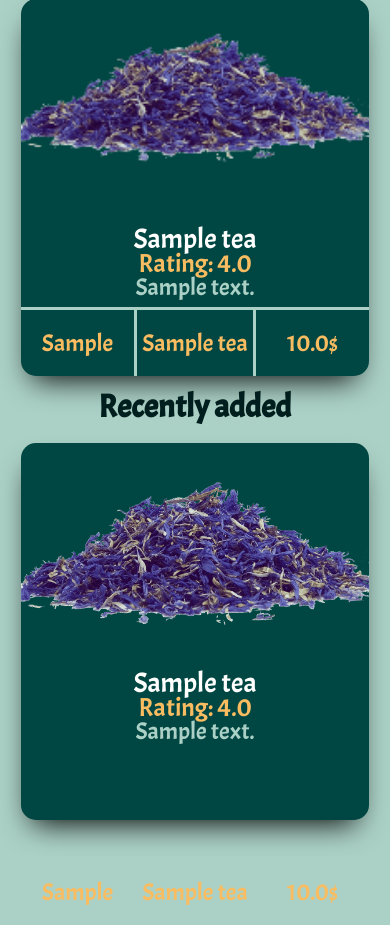
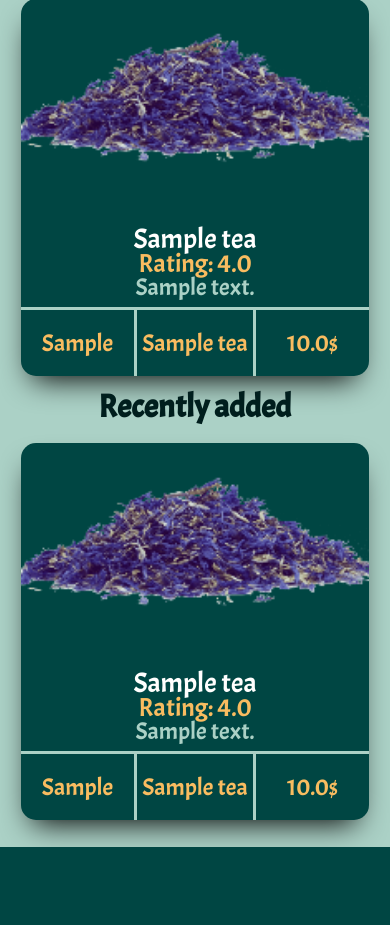
Before and after one commit to MrJustice/teamania, a Flask app: page / in a window 390 px wide. Shown: the part 173-1098 px from the top of the page. After the commit the page ends 1020 px from the top, so only its background shows below. Run offline with Flask 2, Linux system fonts and the light colour scheme; tables that the repository leaves empty hold one stand-in row (values such as "Sample post").

Commit message:
fixed gallery and index styles in mobile version

```diff
--- a/app/static/css/gallery_style.css
+++ b/app/static/css/gallery_style.css
@@ -139,7 +139,7 @@
 
 #search-results {
     display: flex;
-    justify-content: flex-start;
+    justify-content: center;
     flex-wrap: wrap;
 }
 
@@ -194,6 +194,7 @@
     -webkit-line-clamp: 7;
     overflow: hidden;
     text-overflow: ellipsis;
+    margin: 0;
 }
 
 .tea__info {
@@ -345,7 +346,7 @@
         width: 90%;
     }
 
-    #top-five-results {
+    #search-results{
         flex-direction: column;
     }
 
@@ -380,6 +381,7 @@
         font-size: 24px;
         line-height: 20px;
         padding: 1%;
+        overflow: hidden;;
     }
 
     .tea__info {
--- a/app/static/css/index_style.css
+++ b/app/static/css/index_style.css
@@ -70,6 +70,7 @@
     -webkit-line-clamp: 7;
     overflow: hidden;
     text-overflow: ellipsis;
+    margin: 0;
 }
 
 .tea__info {
@@ -222,7 +223,8 @@
         margin: 6% auto 2%;
     }
 
-    #top-five-results {
+    #top-five-results,
+    #last-ten-results {
         flex-direction: column;
     }
 
--- a/app/templates/gallery.html
+++ b/app/templates/gallery.html
@@ -114,7 +114,7 @@
             </div>
             <div class="tea__name"><a href="gallery/{{ tea.id }}">{{ tea.title }}</a></div>
             <div class="tea__rating">Rating: {{ tea.rating }}</div>
-            <div class="tea__description"> {{ tea.description }}</div>
+            <p class="tea__description"> {{ tea.description }}</p>
             <div class="tea__info">
               <div class="tea__stats country">
                 <p>{{ tea.country }}</p>
--- a/app/templates/index.html
+++ b/app/templates/index.html
@@ -88,7 +88,7 @@
             </div>
             <div class="tea__name"><a href="gallery/{{ tea.id }}">{{ tea.title }}</a></div>
             <div class="tea__rating">Rating: {{ tea.rating }}</div>
-            <div class="tea__description"> {{ tea.description }}</div>
+            <p class="tea__description"> {{ tea.description }}</p>
             <div class="tea__info">
               <div class="tea__stats country">
                 <p>{{ tea.country }}</p>
@@ -112,16 +112,16 @@
           <li class="tea__card">
             <div class="tea__image">
               {% if tea.type == 'Black' %}
-                <img src="{{ url_for('static', filename='images/blacktea.png')}}" alt="bleck tea">
+                <img src="{{ url_for('static', filename='images/blacktear.png')}}" alt="black tea">
               {% elif tea.type == 'Green' %}
-                <img src="{{ url_for('static', filename='images/greentea.png')}}" alt="bleck tea">
+                <img src="{{ url_for('static', filename='images/greentear.png')}}" alt="green tea">
               {% else %}
-                <img src="{{ url_for('static', filename='images/othertea.png')}}" alt="bleck tea">
+                <img src="{{ url_for('static', filename='images/othertear.png')}}" alt="other tea">
               {% endif %}
             </div>
             <div class="tea__name"><a href="gallery/{{ tea.id }}">{{ tea.title }}</a></div>
             <div class="tea__rating">Rating: {{ tea.rating }}</div>
-            <div class="tea__description"> {{ tea.description }}</div>
+            <p class="tea__description"> {{ tea.description }}</p>
             <div class="tea__info">
               <div class="tea__stats country">
                 <p>{{ tea.country }}</p>
```
